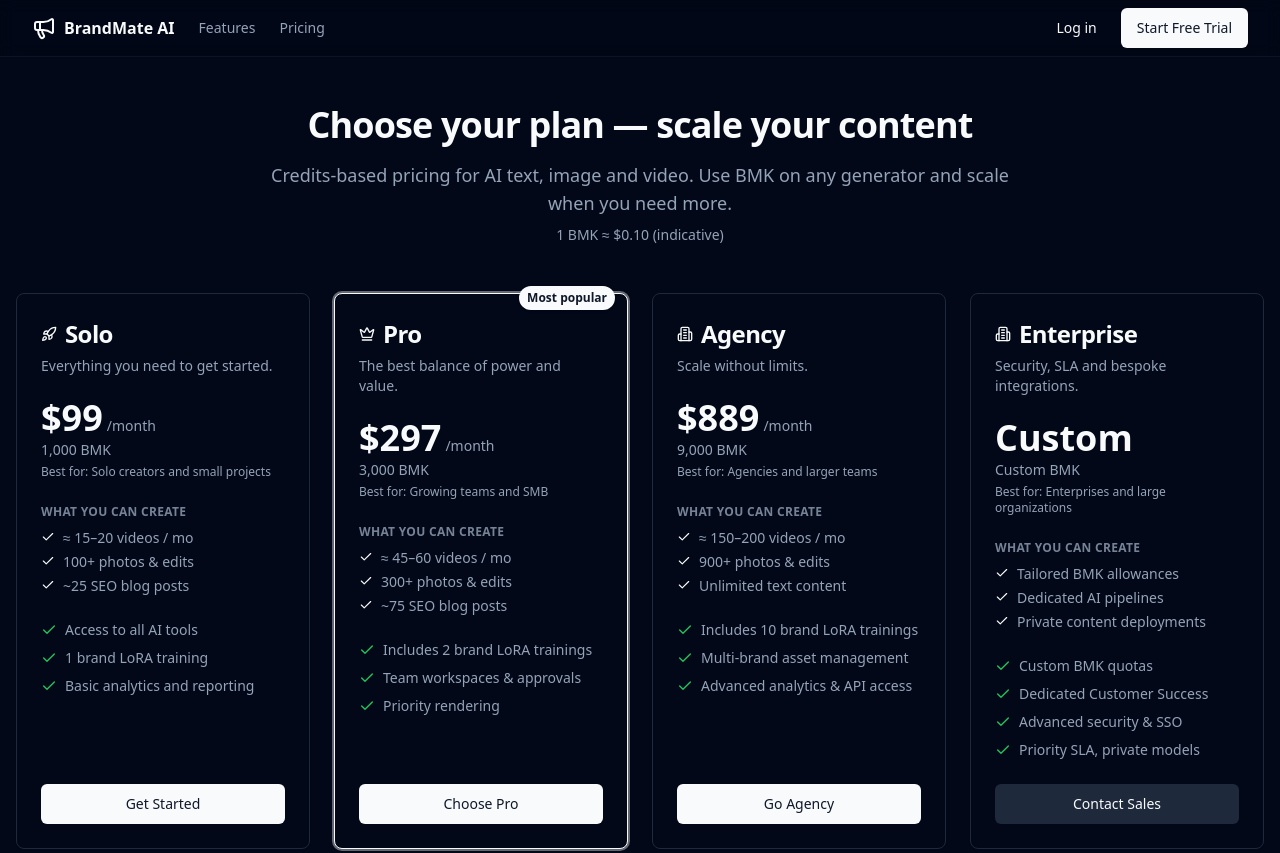
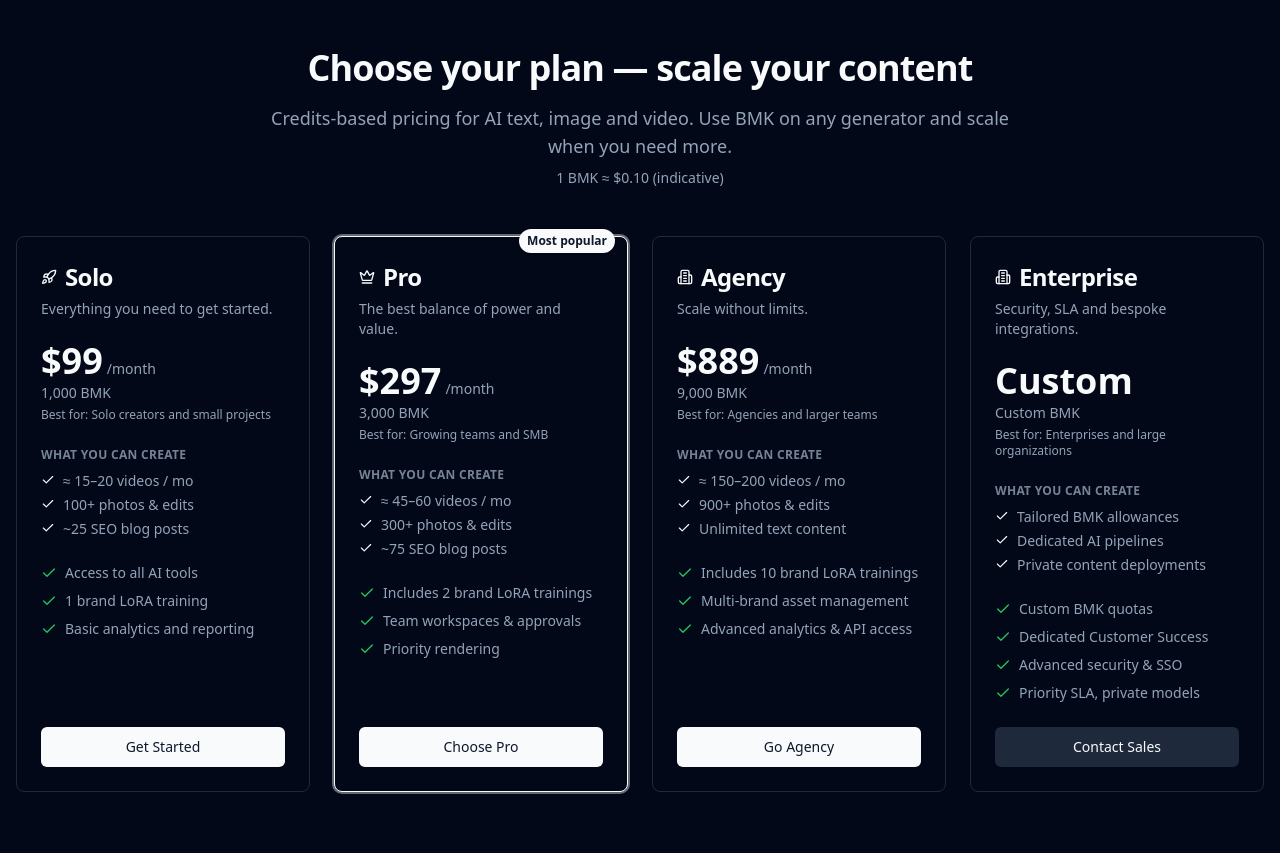
Before and after one commit to siriusaisolution-1/brandmateai, a Next.js app: page /pricing in a window 1280 px wide. Shown: the top 853 px of the page. Built offline with nearby package versions, Linux system fonts and the light colour scheme; no server answers; what reactfire would draw is missing.

Commit message:
fix: import pricing page in routes (#52)

```diff
--- a/src/app/(app)/app/pricing/page.tsx
+++ b/src/app/(app)/app/pricing/page.tsx
@@ -1,3 +1,5 @@
+import PricingPage from "@/components/pricing/pricing-page";
+
 export default function AppPricingRoute() {
   return <PricingPage variant="app" />;
 }
--- a/src/app/(marketing)/pricing/page.tsx
+++ b/src/app/(marketing)/pricing/page.tsx
@@ -1,7 +1,7 @@
 import PricingPage from "@/components/pricing/pricing-page";
 
 export const metadata = {
-  title: "Pricing — BrandMate AI",
+  title: "Pricing – BrandMate AI",
   description:
     "Credits-based pricing for AI text, image, and video. Start free, pay only when you need more BMK.",
   alternates: { canonical: "/pricing" },
--- a/src/components/pricing/pricing-page.tsx
+++ b/src/components/pricing/pricing-page.tsx
@@ -2,8 +2,6 @@
 
 import Link from "next/link";
 import { Check, Crown, Rocket, Building2 } from "lucide-react";
-
-import { MarketingHeader } from "@/components/marketing-header";
 import { Button } from "@/components/ui/button";
 import {
   Card,
@@ -85,10 +83,6 @@ const PLANS: Plan[] = [
   },
 ];
 
-interface PricingPageProps {
-  variant?: "marketing" | "app";
-}
-
 function PlanIcon({ id }: { id: PlanId }) {
   switch (id) {
     case "solo":
@@ -102,11 +96,9 @@ function PlanIcon({ id }: { id: PlanId }) {
   }
 }
 
-export default function PricingPage({ variant = "marketing" }: PricingPageProps) {
+export default function PricingPage() {
   return (
     <div className="bg-background">
-      {variant === "marketing" && <MarketingHeader current="pricing" />}
-
       <main className="container mx-auto px-4 py-12">
         {/* Hero */}
         <div className="mx-auto mb-12 max-w-3xl text-center">
@@ -184,7 +176,11 @@ export default function PricingPage({ variant = "marketing" }: PricingPageProps)
               </CardContent>
 
               <CardFooter>
-                <Button asChild className="w-full" variant={plan.id === "enterprise" ? "secondary" : "default"}>
+                <Button
+                  asChild
+                  className="w-full"
+                  variant={plan.id === "enterprise" ? "secondary" : "default"}
+                >
                   <Link href={plan.ctaHref}>{plan.ctaLabel}</Link>
                 </Button>
               </CardFooter>
@@ -230,8 +226,7 @@ export default function PricingPage({ variant = "marketing" }: PricingPageProps)
             <div>
               <p className="font-medium text-foreground">How do BMK credits work?</p>
               <p className="mt-1">
-                BMK are credits used for AI generation (text, images, video). Each operation consumes a predefined number of
-                credits.
+                BMK are credits used for AI generation (text, images, video). Each operation consumes a predefined number of credits.
               </p>
             </div>
             <div>
```
